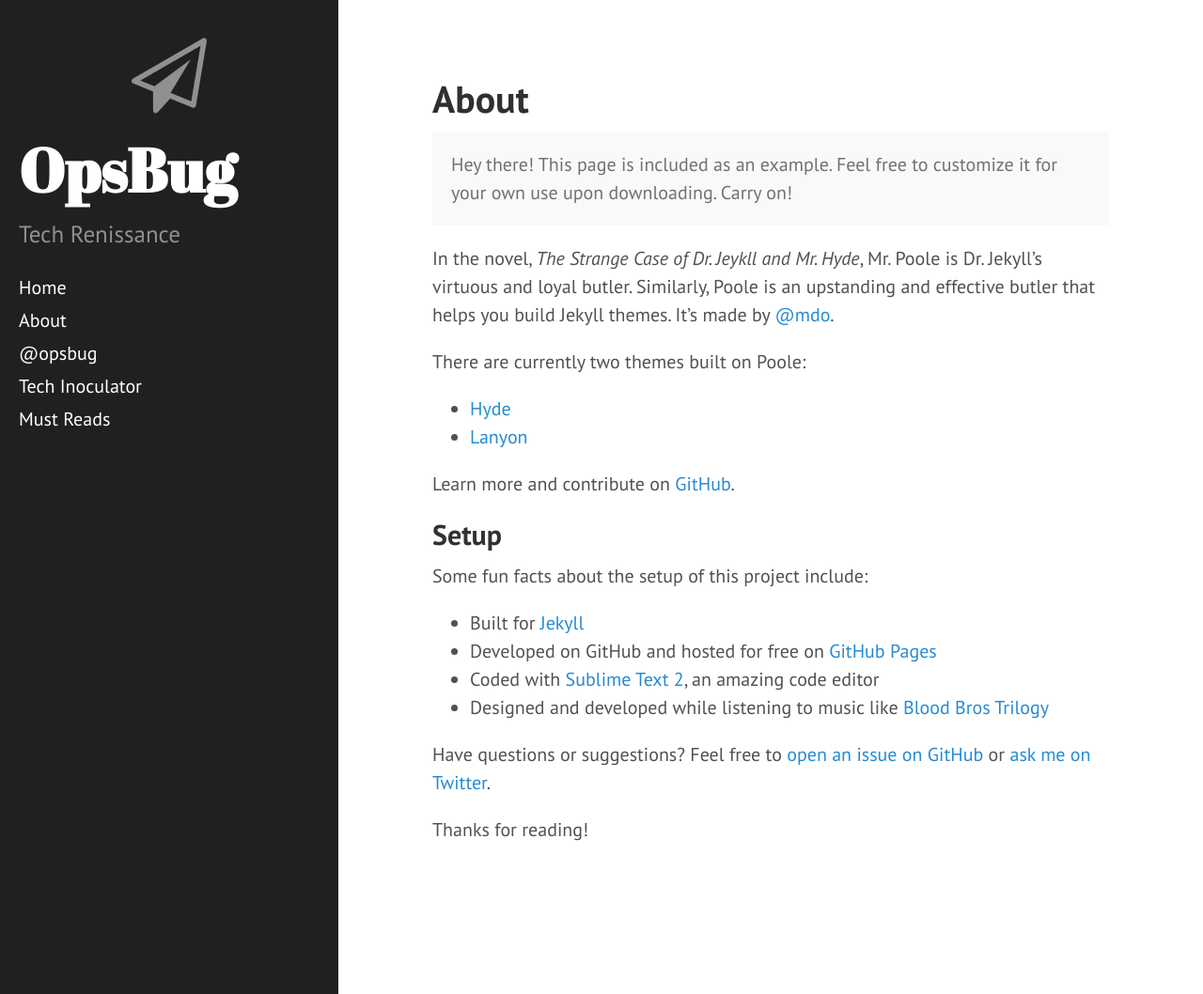
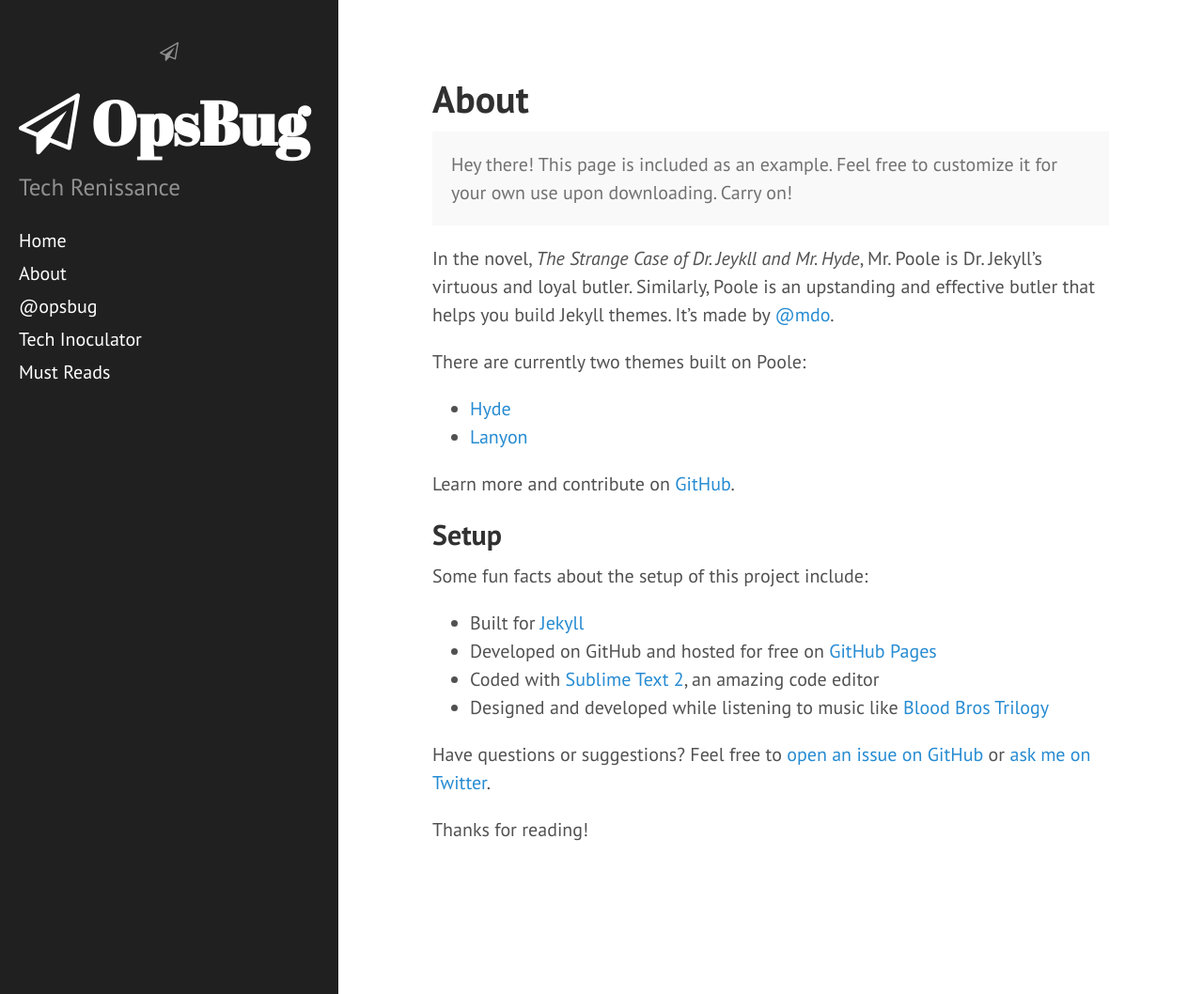
Before and after one commit to claraleung/claraleung.github.io, a Jekyll site: the page built from about.md, in a window 1280 px wide and 1058 px high. Shown: the whole window at 94% size. Built offline with Jekyll 4.4.1, drawn with Linux system fonts in a browser that asks for light colours; nearby versions of some CDN libraries; Markdown is read by kramdown in place of the engine named in the settings.

Commit message:
Initial commit

```diff
--- a/_includes/sidebar.html
+++ b/_includes/sidebar.html
@@ -1,14 +1,14 @@
 <div class="sidebar">
 
     <p align="center">
-    <i class="fa fa-paper-plane-o fa-4x"></i>
+    <i class="fa fa-paper-plane-o"></i>
     </p>
 
     <div class="sidebar-about">
 
       <h1>
         <a href="{{ site.baseurl }}">
-          {{ site.title }}
+          <i class="fa fa-paper-plane-o"></i>  {{ site.title }}
         </a>
       </h1>
 
```
